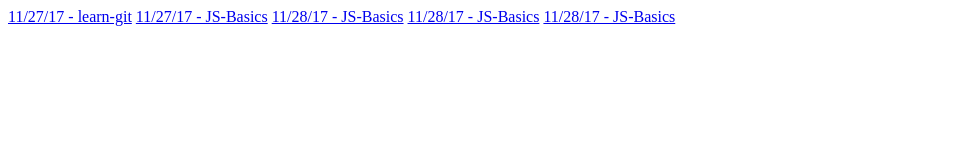
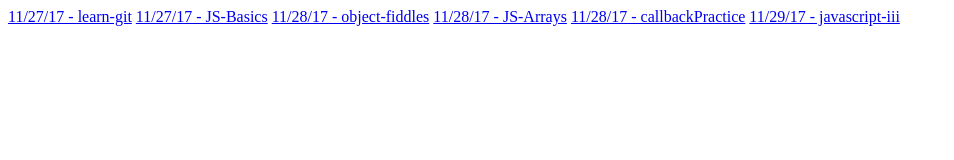
Before and after one commit to jemcafe/daily-projects, a plain HTML site: page index.html in a window 1280 px wide. Shown: the whole page, without its empty margins (0-954 px from the left). Drawn offline with Linux system fonts and the light colour scheme.

Commit message:
project commited

```diff
--- a/index.html
+++ b/index.html
@@ -11,9 +11,10 @@
         <section>
             <a href="https://github.com/jemcafe/learn-git.git">11/27/17 - learn-git</a>
             <a href="https://github.com/jemcafe/JS-Basics.git">11/27/17 - JS-Basics</a>
-            <a href="https://github.com/jemcafe/object-fiddles">11/28/17 - JS-Basics</a>
-            <a href="https://github.com/jemcafe/JS-Arrays">11/28/17 - JS-Basics</a>
-            <a href="https://github.com/jemcafe/callbackPractice">11/28/17 - JS-Basics</a>
+            <a href="https://github.com/jemcafe/object-fiddles">11/28/17 - object-fiddles</a>
+            <a href="https://github.com/jemcafe/JS-Arrays">11/28/17 - JS-Arrays</a>
+            <a href="https://github.com/jemcafe/callbackPractice">11/28/17 - callbackPractice</a>
+            <a href="hhttps://github.com/jemcafe/javascript-iii">11/29/17 - javascript-iii</a>
         </section>
     </body>
 </html>
```
